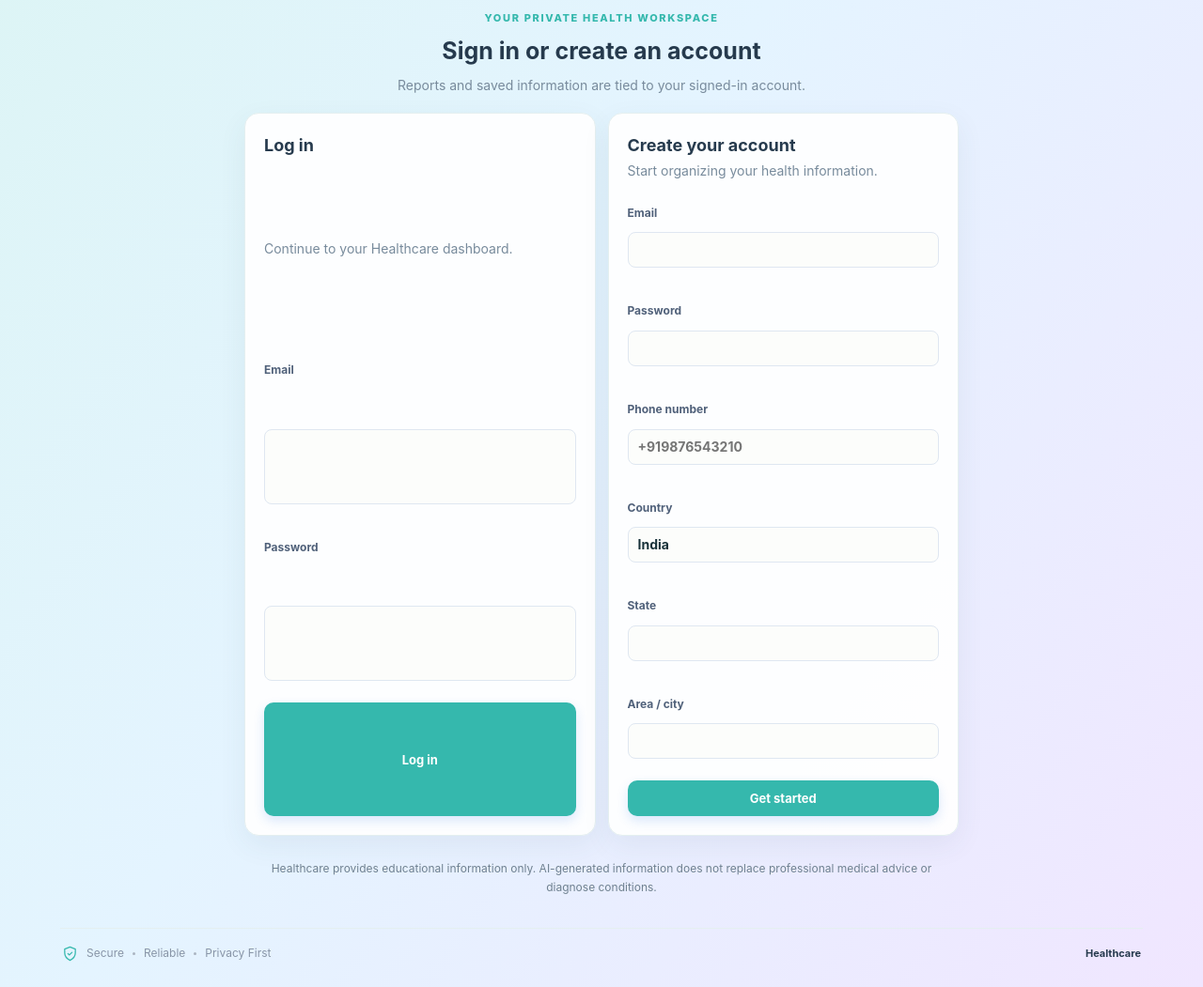
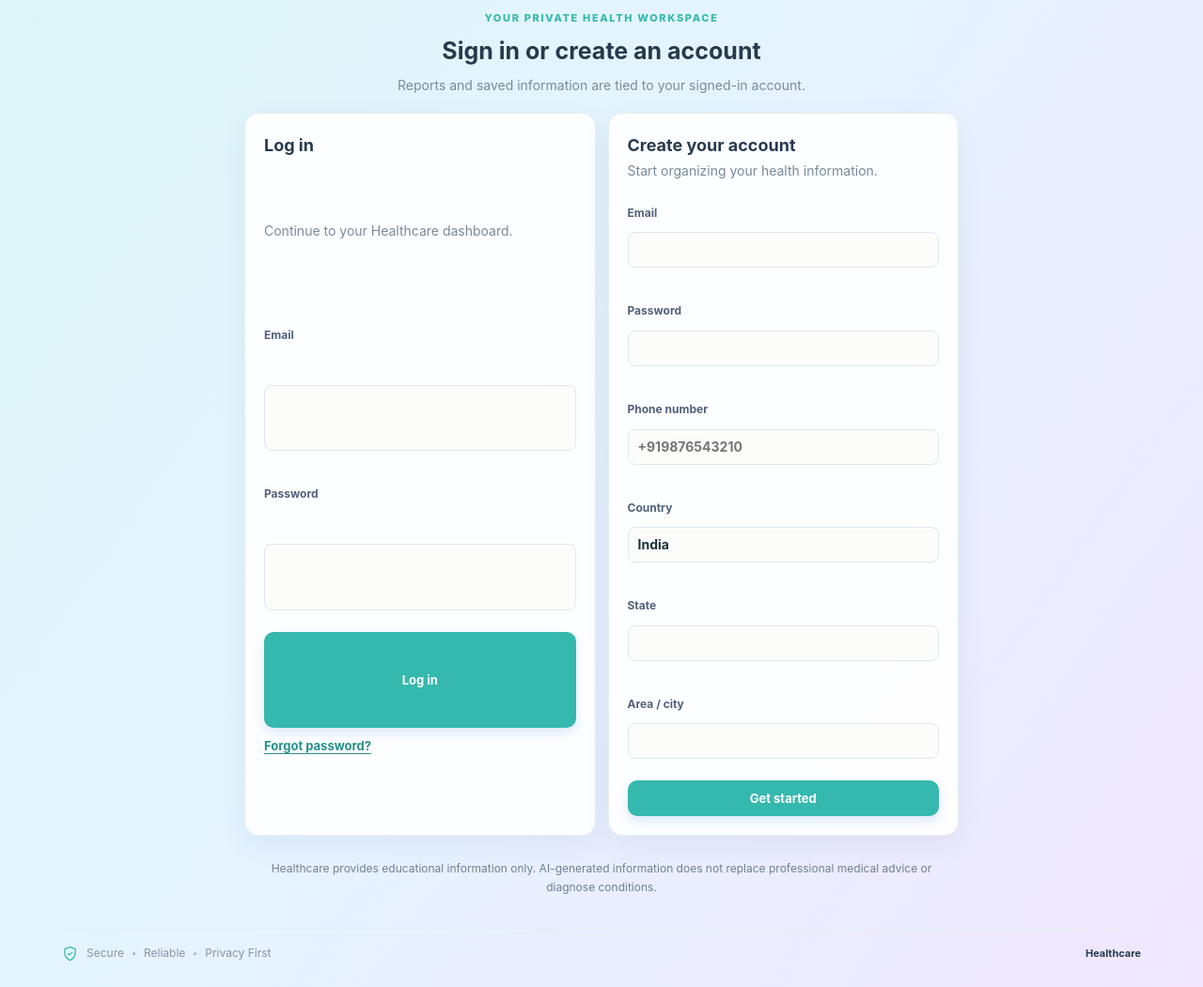
Before and after one commit to vaishanavidhanireddy-rgb/sparkling-fairy-2a6d5f, a Flask app: page / in a window 1280 px wide. Shown: the part 831-1882 px from the top of the page at 94% size. Run offline with Flask 3, Linux system fonts and the light colour scheme.

Commit message:
Add password reset functionality and email configuration

```diff
--- a/app.py
+++ b/app.py
@@ -43,6 +43,13 @@
         FIREBASE_API_KEY=os.environ.get("FIREBASE_API_KEY", ""),
         MISTRAL_API_KEY=os.environ.get("MISTRAL_API_KEY", ""),
         MISTRAL_MODEL=os.environ.get("MISTRAL_MODEL", "ministral-14b-latest"),
+        MAIL_SERVER=os.environ.get("MAIL_SERVER", ""),
+        MAIL_PORT=int(os.environ.get("MAIL_PORT", "587")),
+        MAIL_USE_TLS=os.environ.get("MAIL_USE_TLS", "1") == "1",
+        MAIL_USERNAME=os.environ.get("MAIL_USERNAME", ""),
+        MAIL_PASSWORD=os.environ.get("MAIL_PASSWORD", ""),
+        MAIL_DEFAULT_SENDER=os.environ.get("MAIL_DEFAULT_SENDER", ""),
+        PUBLIC_BASE_URL=os.environ.get("PUBLIC_BASE_URL", "").rstrip("/"),
         HOSPITAL_ADMIN_EMAILS={email.strip().casefold() for email in os.environ.get("HOSPITAL_ADMIN_EMAILS", "").split(",") if email.strip()},
         FIREBASE_AUTH_DOMAIN=os.environ.get("FIREBASE_AUTH_DOMAIN", ""),
         FIREBASE_PROJECT_ID=os.environ.get("FIREBASE_PROJECT_ID", ""),
--- a/routes/auth.py
+++ b/routes/auth.py
@@ -1,12 +1,127 @@
+import hashlib
 import secrets
 import re
+import smtplib
+from datetime import datetime, timedelta, timezone
+from email.message import EmailMessage
 
 from flask import Blueprint, current_app, flash, jsonify, redirect, request, session, url_for
 from werkzeug.security import check_password_hash, generate_password_hash
 
 from database.models import connection
+from routes.react_view import render_react_page
 
 auth_bp = Blueprint("auth", __name__)
+RESET_MESSAGE = "If that email belongs to a password-enabled account and email delivery is configured, a password reset link will be sent shortly."
+
+
+def _send_password_reset(email, token):
+    config = current_app.config
+    required = ("MAIL_SERVER", "MAIL_DEFAULT_SENDER")
+    if not all(config.get(key) for key in required):
+        current_app.logger.error("Password reset email is not configured; set MAIL_SERVER and MAIL_DEFAULT_SENDER.")
+        return False
+    base_url = config.get("PUBLIC_BASE_URL", "").rstrip("/")
+    if not base_url:
+        current_app.logger.error("Password reset email is not configured; set PUBLIC_BASE_URL.")
+        return False
+    reset_url = f"{base_url}{url_for('auth.reset_password', token=token)}"
+    message = EmailMessage()
+    message["Subject"] = "Reset your Healthcare password"
+    message["From"] = config["MAIL_DEFAULT_SENDER"]
+    message["To"] = email
+    message.set_content(
+        "We received a request to reset the password for your Healthcare account.\n\n"
+        f"Use this link within 60 minutes to choose a new password:\n{reset_url}\n\n"
+        "If you did not request this, you can ignore this email."
+    )
+    try:
+        with smtplib.SMTP(config["MAIL_SERVER"], config.get("MAIL_PORT", 587), timeout=10) as server:
+            if config.get("MAIL_USE_TLS", True):
+                server.starttls()
+            if config.get("MAIL_USERNAME"):
+                server.login(config["MAIL_USERNAME"], config.get("MAIL_PASSWORD", ""))
+            server.send_message(message)
+        return True
+    except (OSError, smtplib.SMTPException):
+        current_app.logger.exception("Could not send a Healthcare password reset email.")
+        return False
+
+
+def _reset_token_record(token, db):
+    token_hash = hashlib.sha256(token.encode("utf-8")).hexdigest()
+    return db.execute(
+        """SELECT id,user_id FROM password_reset_tokens
+           WHERE token_hash=? AND used_at='' AND expires_at>?""",
+        (token_hash, datetime.now(timezone.utc).isoformat()),
+    ).fetchone(), token_hash
+
+
+@auth_bp.route("/forgot-password", methods=["GET", "POST"])
+def forgot_password():
+    if request.method == "POST":
+        email = request.form.get("email", "").strip().casefold()[:254]
+        if re.fullmatch(r"[^\s@]+@[^\s@]+\.[^\s@]+", email):
+            now = datetime.now(timezone.utc)
+            with connection(current_app.config["DATABASE_PATH"]) as db:
+                user = db.execute("SELECT id FROM users WHERE email=? COLLATE NOCASE", (email,)).fetchone()
+                if user:
+                    recent = db.execute(
+                        "SELECT created_at FROM password_reset_tokens WHERE user_id=? ORDER BY id DESC LIMIT 1",
+                        (user["id"],),
+                    ).fetchone()
+                    last_sent = datetime.fromisoformat(recent["created_at"]) if recent else None
+                    if not last_sent or now - last_sent >= timedelta(minutes=1):
+                        token = secrets.token_urlsafe(32)
+                        db.execute("DELETE FROM password_reset_tokens WHERE user_id=? AND used_at=''", (user["id"],))
+                        db.execute(
+                            """INSERT INTO password_reset_tokens(user_id,token_hash,created_at,expires_at)
+                               VALUES(?,?,?,?)""",
+                            (user["id"], hashlib.sha256(token.encode("utf-8")).hexdigest(),
+                             now.isoformat(), (now + timedelta(minutes=60)).isoformat()),
+                        )
+                    else:
+                        token = ""
+            if user and token:
+                _send_password_reset(email, token)
+        flash(RESET_MESSAGE, "success")
+        return redirect(url_for("auth.forgot_password"))
+    return render_react_page("forgot_password")
+
+
+@auth_bp.route("/reset-password/<token>", methods=["GET", "POST"])
+def reset_password(token):
+    if len(token) > 200:
+        return render_react_page("reset_password", token="", valid=False)
+    if request.method == "POST":
+        password = request.form.get("password", "")
+        confirmation = request.form.get("confirm_password", "")
+        if len(password) < 10 or len(password) > 128:
+            flash("Use a password between 10 and 128 characters.", "error")
+        elif password != confirmation:
+            flash("The password entries do not match.", "error")
+        else:
+            now = datetime.now(timezone.utc).isoformat()
+            with connection(current_app.config["DATABASE_PATH"]) as db:
+                record, token_hash = _reset_token_record(token, db)
+                if record:
+                    consumed = db.execute(
+                        "UPDATE password_reset_tokens SET used_at=? WHERE id=? AND used_at=''",
+                        (now, record["id"]),
+                    )
+                    if consumed.rowcount:
+                        db.execute("UPDATE users SET password_hash=? WHERE id=?",
+                                   (generate_password_hash(password), record["user_id"]))
+                        db.execute("DELETE FROM password_reset_tokens WHERE user_id=? AND id<>?",
+                                   (record["user_id"], record["id"]))
+                        session.clear()
+                        flash("Your password has been reset. You can now sign in.", "success")
+                        return redirect(url_for("index"))
+            flash("This password reset link is invalid or has expired. Request a new link.", "error")
+            return render_react_page("reset_password", token="", valid=False)
+    with connection(current_app.config["DATABASE_PATH"]) as db:
+        record, _token_hash = _reset_token_record(token, db)
+    return render_react_page("reset_password", token=token, valid=bool(record))
 
 
 @auth_bp.post("/register")
--- a/routes/react_view.py
+++ b/routes/react_view.py
@@ -27,6 +27,7 @@
         "history": url_for("reports.history"), "settings": url_for("reports.settings"),
         "appointments": url_for("appointments.directory"), "logout": url_for("auth.logout"),
         "login": url_for("auth.login"), "register": url_for("auth.register"),
+        "forgotPassword": url_for("auth.forgot_password"),
         "profile": url_for("reports.complete_profile"),
         "google": url_for("auth.google_login"),
         "states": url_for("appointments.api_states"), "districts": url_for("appointments.api_districts"),
--- a/static/dashboard.css
+++ b/static/dashboard.css
@@ -651,3 +651,12 @@
   .records-panel .record-info strong { font-size: 15px; }
   .records-panel .record-card .secondary-button { min-height: 38px; font-size: 12px; }
 }
+.forgot-password-link { justify-self: start; color: #278f88; font-size: 13px; font-weight: 650; text-decoration: underline; text-underline-offset: 3px; }
+.password-reset-page { max-width: 470px; margin: 48px auto !important; }
+.password-reset-card { gap: 14px; padding: clamp(22px, 5vw, 34px); }
+.password-reset-card h1 { margin: 0; color: var(--hc-navy); font-size: clamp(24px, 5vw, 31px); line-height: 1.2; }
+.password-reset-card > p { margin: 0; color: var(--hc-muted); font-size: 15px; line-height: 1.65; }
+.password-reset-card label { display: grid; gap: 6px; color: #50617a; font-size: 13px; font-weight: 700; }
+.password-reset-card input { min-height: 44px; padding: 0 11px; border: 1px solid #dfe7f1; border-radius: 9px; font-size: 15px; }
+.password-reset-card .primary-button { min-height: 44px; font-size: 14px; }
+.password-reset-card .forgot-password-link { justify-self: center; }
```
Also changed, not shown: database/models.py (+10 -0 lines), frontend/src/main.jsx (+5 -2 lines), README.md, static/react-app.js, 1 other file.
